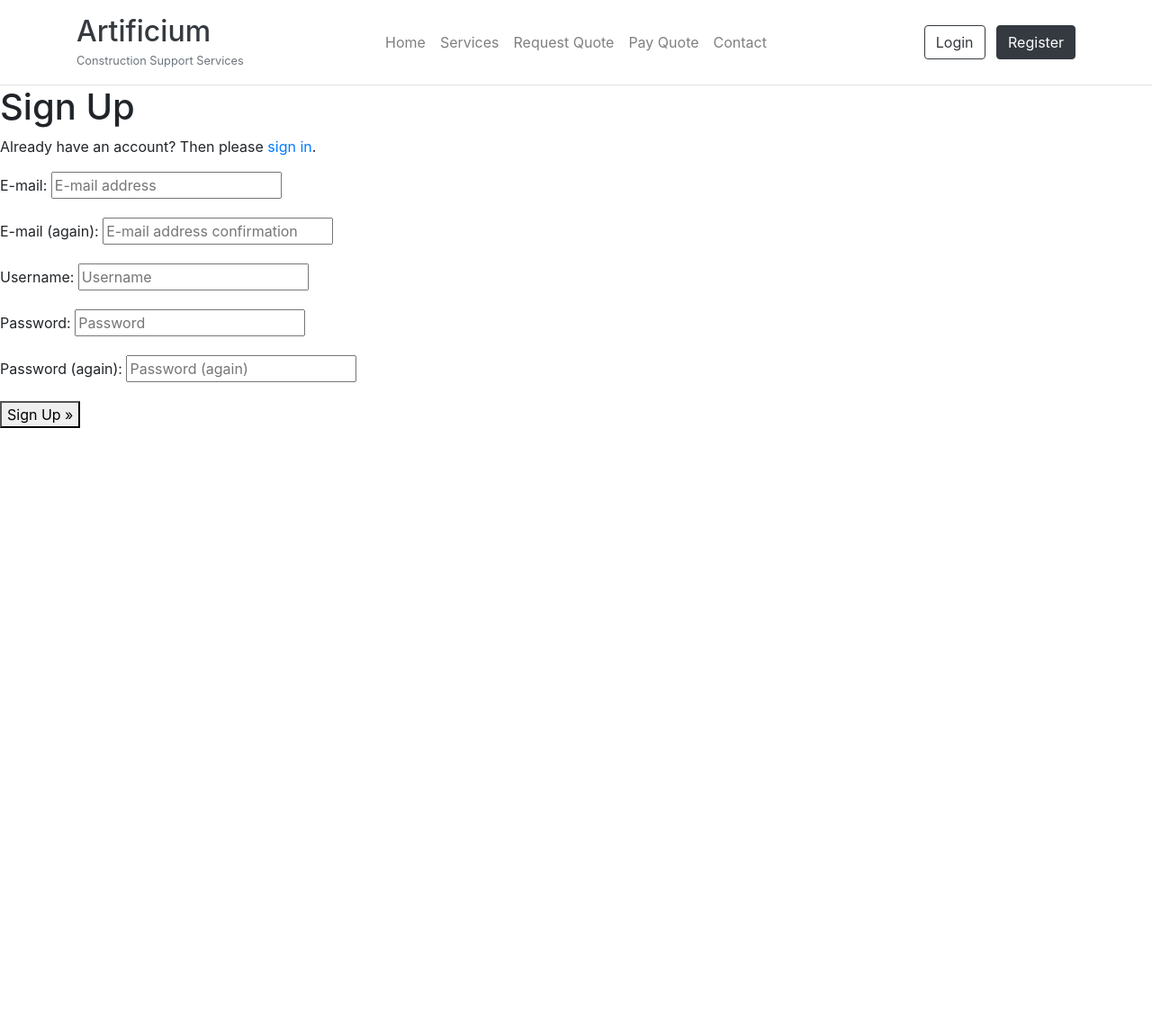
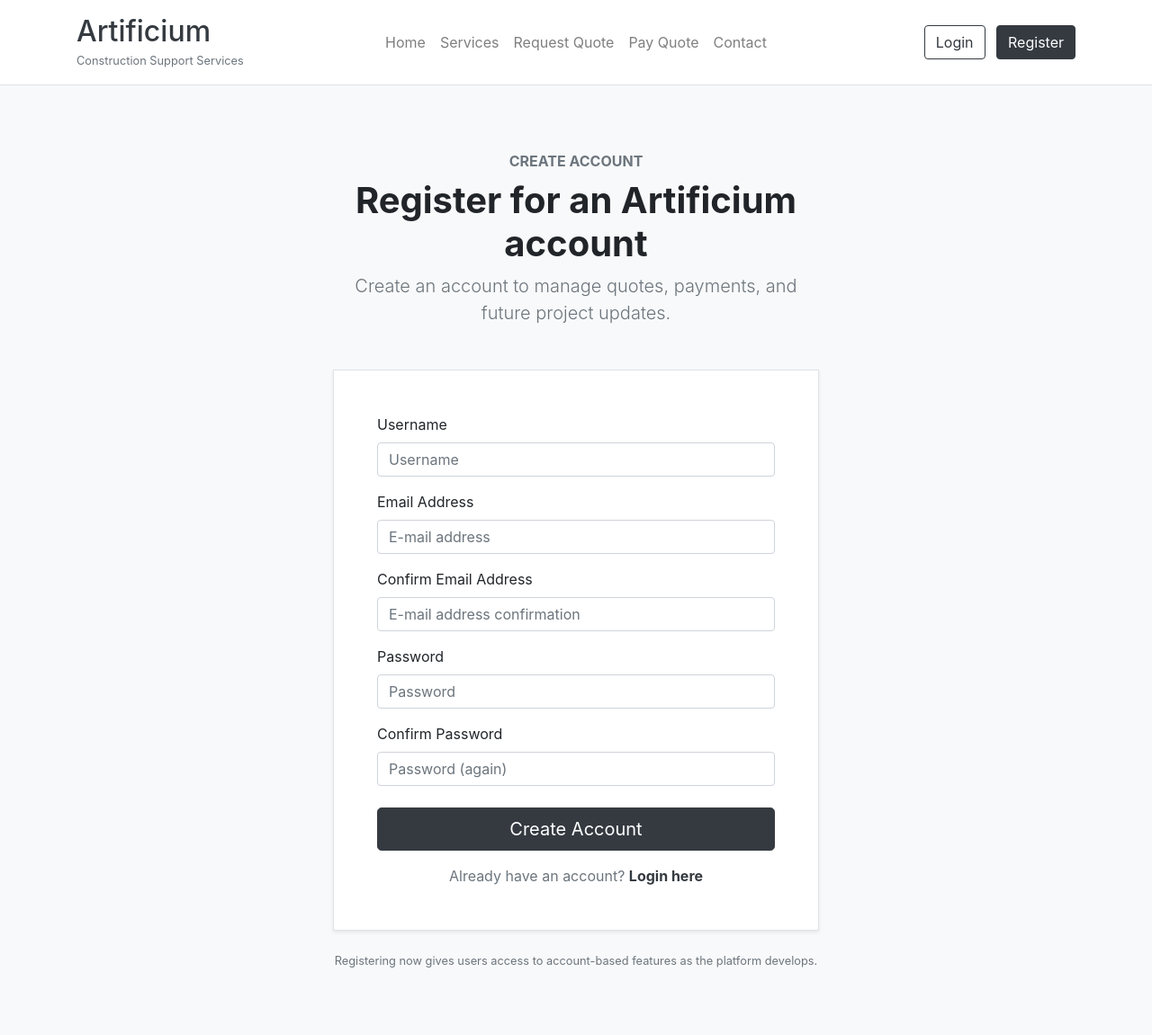
Before and after one commit to Robertas-Cyberattack/artificium, a Django app: page /accounts/signup/ in a window 1280 px wide. Shown: the whole page at 90% size. Before the commit the page ends 476 px from the top, so only its background shows below. Run offline with Django 3.2, Linux system fonts and the light colour scheme; some libraries are stand-ins or nearby versions.

Commit message:
Add custom signup page

```diff
--- a/templates/allauth/account/signup.html
+++ b/templates/allauth/account/signup.html
@@ -1,21 +1,120 @@
-{% extends "account/base.html" %}
+{% extends "base.html" %}
+{% load i18n %}
+{% load account %}
 
-{% load i18n %}
-
-{% block head_title %}{% trans "Signup" %}{% endblock %}
+{% block extra_title %} | Register{% endblock %}
 
 {% block content %}
-<h1>{% trans "Sign Up" %}</h1>
+<section class="py-5 bg-light">
+    <div class="container py-lg-4">
+        <div class="row justify-content-center">
+            <div class="col-12 col-md-10 col-lg-6">
+                <div class="text-center mb-5">
+                    <p class="text-uppercase font-weight-bold text-secondary mb-2">Create Account</p>
+                    <h1 class="font-weight-bold">Register for an Artificium account</h1>
+                    <p class="lead text-muted mb-0">
+                        Create an account to manage quotes, payments, and future project updates.
+                    </p>
+                </div>
 
-<p>{% blocktrans %}Already have an account? Then please <a href="{{ login_url }}">sign in</a>.{% endblocktrans %}</p>
+                <div class="bg-white border shadow-sm p-4 p-lg-5">
+                    <form method="post" action="{% url 'account_signup' %}">
+                        {% csrf_token %}
 
-<form class="signup" id="signup_form" method="post" action="{% url 'account_signup' %}">
-  {% csrf_token %}
-  {{ form.as_p }}
-  {% if redirect_field_value %}
-  <input type="hidden" name="{{ redirect_field_name }}" value="{{ redirect_field_value }}" />
-  {% endif %}
-  <button type="submit">{% trans "Sign Up" %} &raquo;</button>
-</form>
+                        {% if form.non_field_errors %}
+                            <div class="alert alert-danger" role="alert">
+                                {% for error in form.non_field_errors %}
+                                    <div>{{ error }}</div>
+                                {% endfor %}
+                            </div>
+                        {% endif %}
 
+                        <div class="form-group">
+                            <label for="{{ form.username.id_for_label }}">Username</label>
+                            {{ form.username }}
+                            {% if form.username.errors %}
+                                <div class="text-danger small mt-2">
+                                    {% for error in form.username.errors %}
+                                        <div>{{ error }}</div>
+                                    {% endfor %}
+                                </div>
+                            {% endif %}
+                        </div>
+
+                        <div class="form-group">
+                            <label for="{{ form.email.id_for_label }}">Email Address</label>
+                            {{ form.email }}
+                            {% if form.email.errors %}
+                                <div class="text-danger small mt-2">
+                                    {% for error in form.email.errors %}
+                                        <div>{{ error }}</div>
+                                    {% endfor %}
+                                </div>
+                            {% endif %}
+                        </div>
+
+                        {% if form.email2 %}
+                        <div class="form-group">
+                            <label for="{{ form.email2.id_for_label }}">Confirm Email Address</label>
+                            {{ form.email2 }}
+                            {% if form.email2.errors %}
+                                <div class="text-danger small mt-2">
+                                    {% for error in form.email2.errors %}
+                                        <div>{{ error }}</div>
+                                    {% endfor %}
+                                </div>
+                            {% endif %}
+                        </div>
+                        {% endif %}
+
+                        <div class="form-group">
+                            <label for="{{ form.password1.id_for_label }}">Password</label>
+                            {{ form.password1 }}
+                            {% if form.password1.errors %}
+                                <div class="text-danger small mt-2">
+                                    {% for error in form.password1.errors %}
+                                        <div>{{ error }}</div>
+                                    {% endfor %}
+                                </div>
+                            {% endif %}
+                        </div>
+
+                        <div class="form-group mb-4">
+                            <label for="{{ form.password2.id_for_label }}">Confirm Password</label>
+                            {{ form.password2 }}
+                            {% if form.password2.errors %}
+                                <div class="text-danger small mt-2">
+                                    {% for error in form.password2.errors %}
+                                        <div>{{ error }}</div>
+                                    {% endfor %}
+                                </div>
+                            {% endif %}
+                        </div>
+
+                        {% if redirect_field_value %}
+                            <input type="hidden" name="{{ redirect_field_name }}" value="{{ redirect_field_value }}">
+                        {% endif %}
+
+                        <button class="btn btn-dark btn-lg btn-block mb-3" type="submit">
+                            Create Account
+                        </button>
+
+                        <div class="text-center">
+                            <p class="mb-0 text-muted">
+                                Already have an account?
+                                <a href="{% url 'account_login' %}" class="font-weight-bold text-dark">Login here</a>
+                            </p>
+                        </div>
+                    </form>
+                </div>
+
+                <div class="text-center mt-4">
+                    <p class="small text-muted mb-0">
+                        Registering now gives users access to account-based features as the platform develops.
+                    </p>
+                </div>
+            </div>
+        </div>
+    </div>
+</section>
 {% endblock %}
--- a/templates/base.html
+++ b/templates/base.html
@@ -115,5 +115,21 @@
 <script src="https://cdn.jsdelivr.net/npm/popper.js@1.16.0/dist/umd/popper.min.js"></script>
 <script src="https://stackpath.bootstrapcdn.com/bootstrap/4.4.1/js/bootstrap.min.js"></script>
 
+<script>
+    document.addEventListener('DOMContentLoaded', function () {
+        const inputs = document.querySelectorAll('input, select, textarea');
+        inputs.forEach(function (field) {
+            if (
+                field.type !== 'checkbox' &&
+                field.type !== 'radio' &&
+                field.type !== 'hidden' &&
+                !field.classList.contains('btn')
+            ) {
+                field.classList.add('form-control');
+            }
+        });
+    });
+</script>
+
 </body>
 </html>
```
Also changed, not shown: artificium/settings.py (+5 -3 lines), 1 other file.
